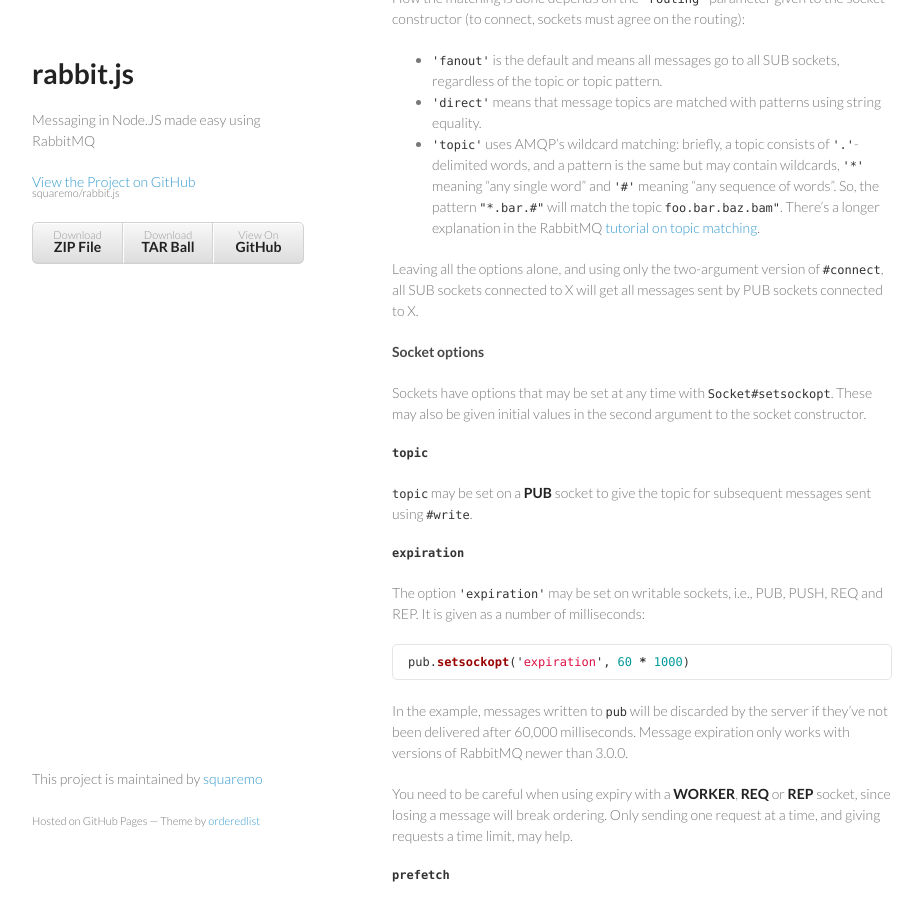
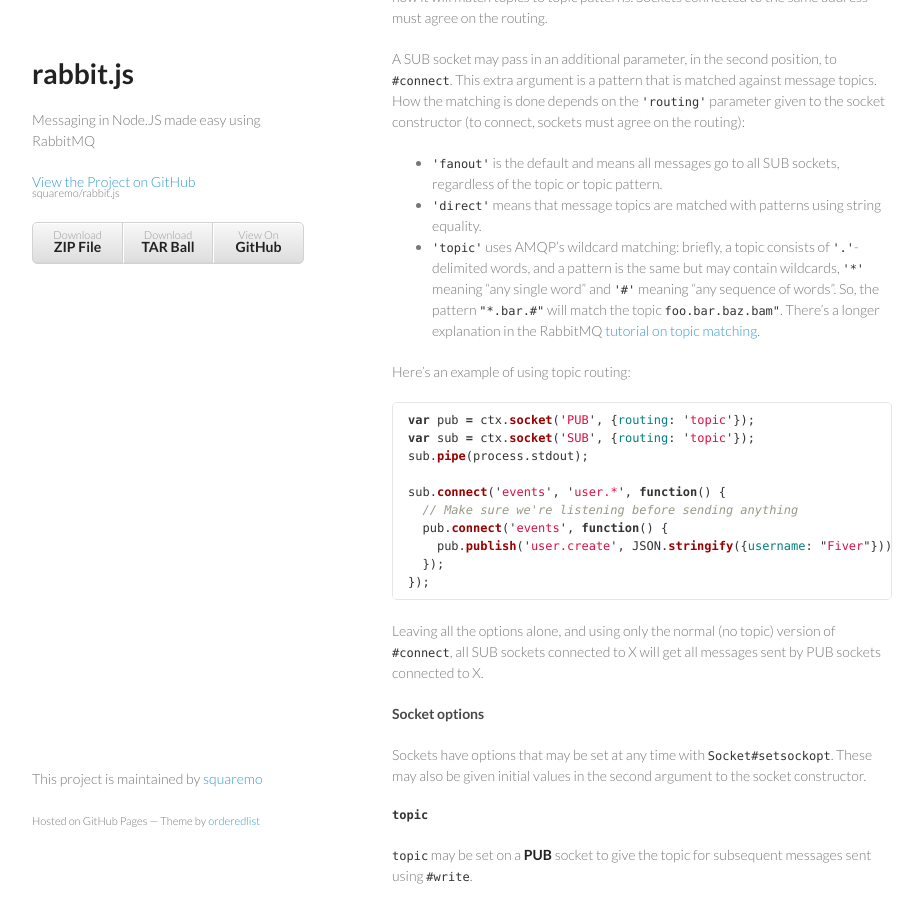
Before and after one commit to squaremo/rabbit.js, a Jekyll site: the page built from index.md, in a window 1280 px wide and 900 px high, scrolled down 3246 px. Shown: the whole window, without its empty margins (178-1101 px from the left). Built offline with Jekyll 4.4.1, drawn with Linux system fonts in a browser that asks for light colours; Markdown is read by kramdown in place of the engine named in the settings; some of the changed text lies outside the part shown.

Commit message:
Explain callback to #connect, give example of routing

````diff
--- a/index.md
+++ b/index.md
@@ -99,6 +99,12 @@ sub.pipe(process.stdout);
 
 #### Connecting sockets
 
+`socket.connect(address [, connectedCallback])`
+
+The callback is invoked once the socket is connected; writes before
+then will not go to the connection (but may go to other connections if
+there are any).
+
 A socket may be connected more than once, by calling
 `socket.connect(x)` with different `x`s. What this entails depends on
 the socket type (see below). Messages to and from different
@@ -197,9 +203,24 @@ sockets must agree on the routing):
    topic `foo.bar.baz.bam"`. There's a longer explanation in the
    RabbitMQ [tutorial on topic matching][rabbitmq-topic-tute].
 
-Leaving all the options alone, and using only the two-argument version
-of `#connect`, all SUB sockets connected to X will get all messages
-sent by PUB sockets connected to X.
+Here's an example of using topic routing:
+
+```js
+var pub = ctx.socket('PUB', {routing: 'topic'});
+var sub = ctx.socket('SUB', {routing: 'topic'});
+sub.pipe(process.stdout);
+
+sub.connect('events', 'user.*', function() {
+  // Make sure we're listening before sending anything
+  pub.connect('events', function() {
+    pub.publish('user.create', JSON.stringify({username: "Fiver"}));
+  });
+});
+```
+
+Leaving all the options alone, and using only the normal (no topic)
+version of `#connect`, all SUB sockets connected to X will get all
+messages sent by PUB sockets connected to X.
 
 #### Socket options
 
````
